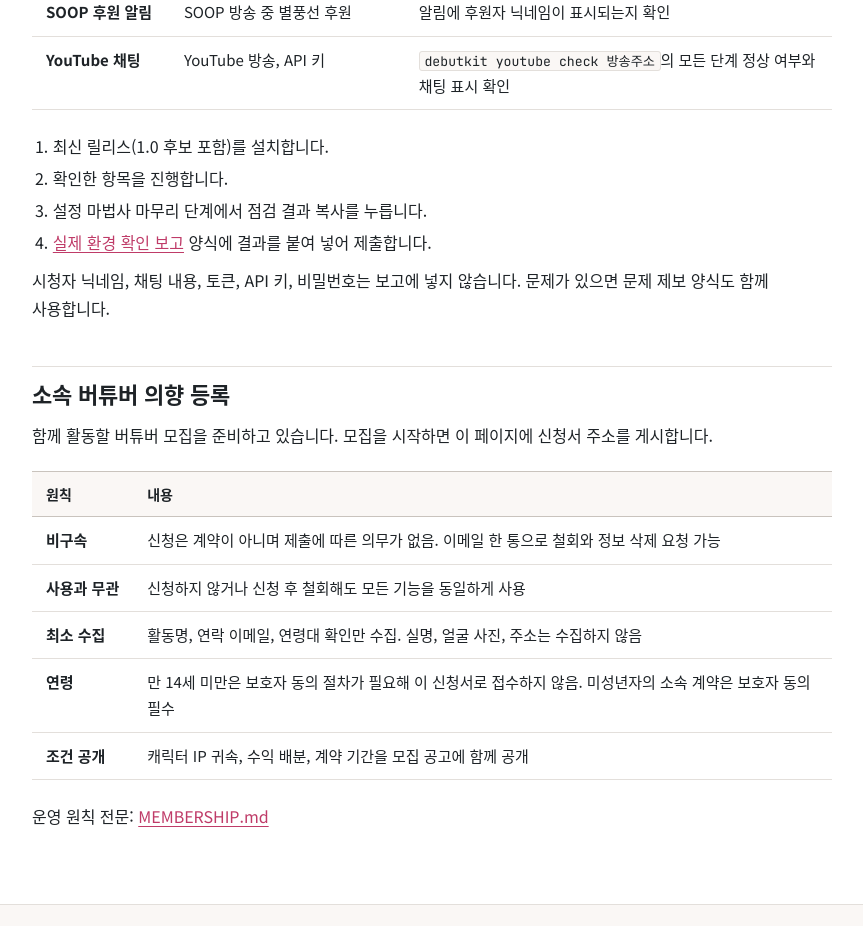
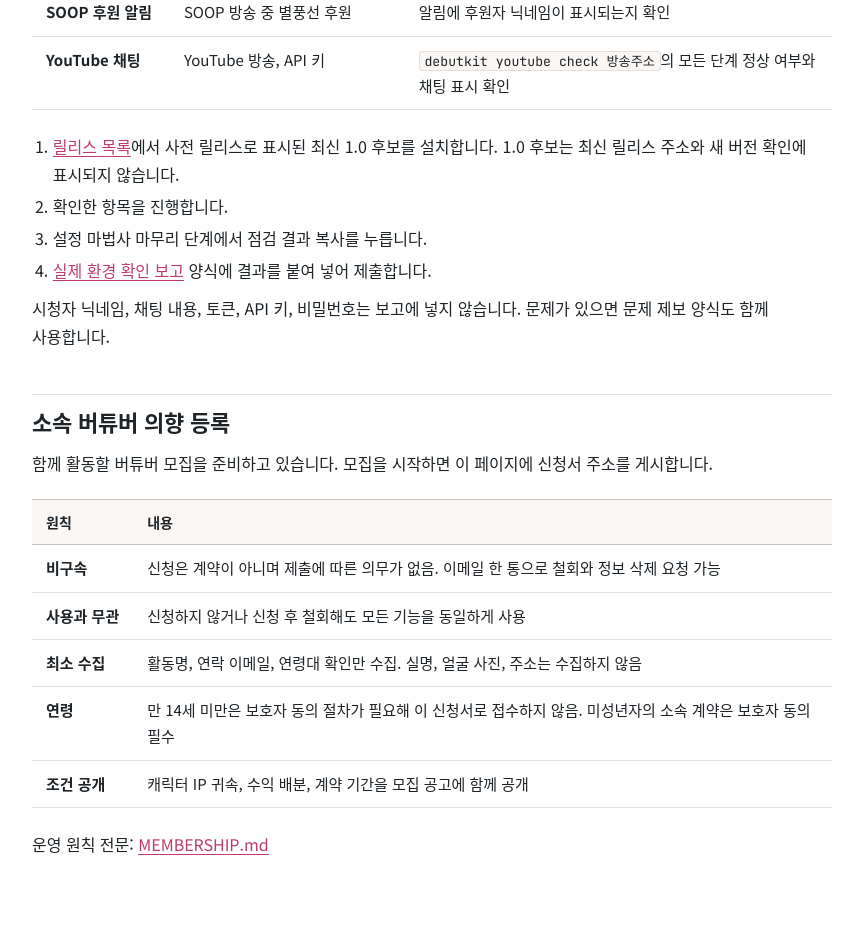
Before and after one commit to BudongJW/debutkit, a plain HTML site: page site/join.html in a window 1280 px wide. Shown: the part 1100-2026 px from the top of the page, without its empty margins (326-1189 px from the left). Drawn offline with Linux system fonts and the light colour scheme.

Commit message:
문서: macOS 임시 서명 반영, 1.0 후보 설치 안내, 사전 릴리스 절차
Signed-off-by: BudongJW <kingjangwang@gmail.com>

```diff
--- a/site/join.html
+++ b/site/join.html
@@ -84,7 +84,7 @@
           </table>
         </div>
         <ol class="procedure">
-          <li>최신 릴리스(1.0 후보 포함)를 설치합니다.</li>
+          <li><a href="https://github.com/BudongJW/debutkit/releases">릴리스 목록</a>에서 사전 릴리스로 표시된 최신 1.0 후보를 설치합니다. 1.0 후보는 최신 릴리스 주소와 새 버전 확인에 표시되지 않습니다.</li>
           <li>확인한 항목을 진행합니다.</li>
           <li>설정 마법사 마무리 단계에서 점검 결과 복사를 누릅니다.</li>
           <li><a href="https://github.com/BudongJW/debutkit/issues/new?template=verification.yml">실제 환경 확인 보고</a> 양식에 결과를 붙여 넣어 제출합니다.</li>
```
Also changed, not shown: site/guide.html (+1 -1 lines), 2 other files.
